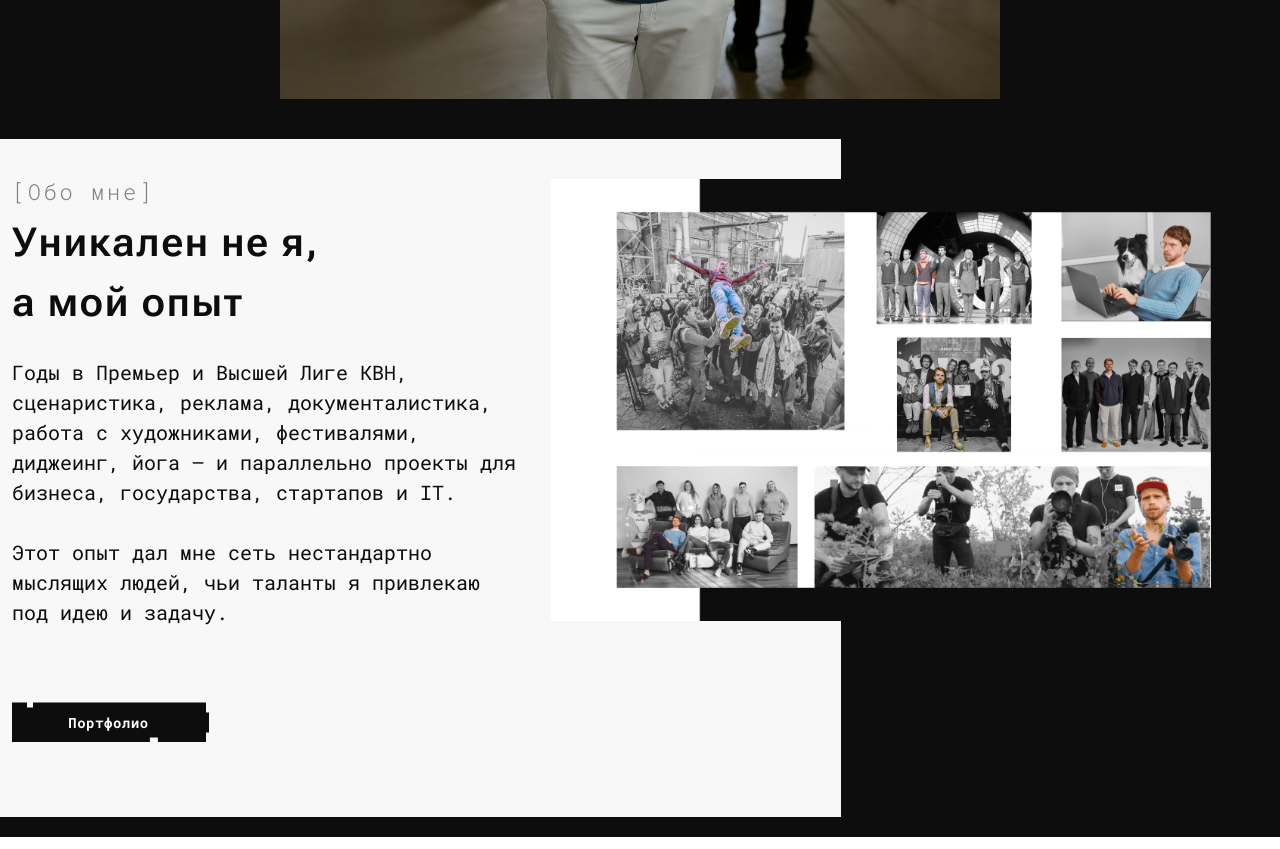
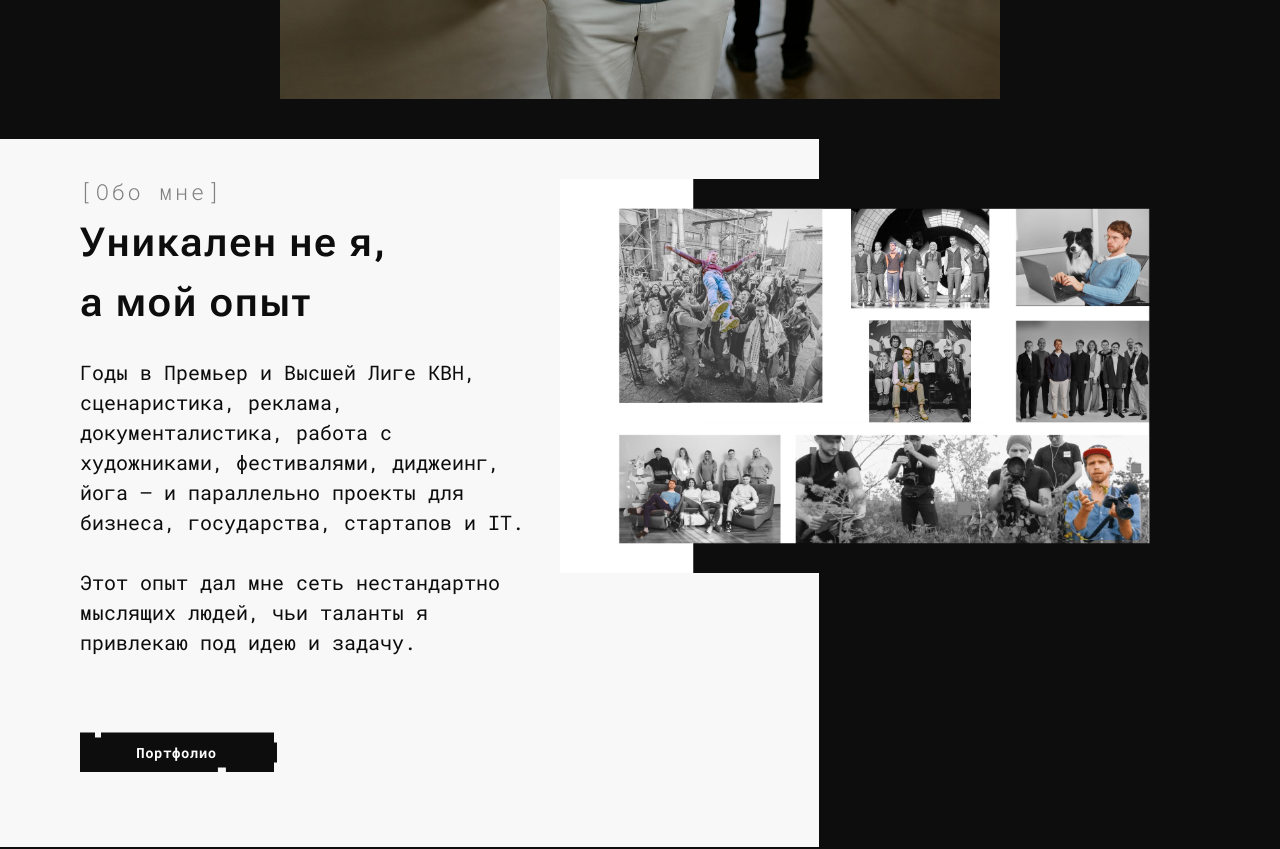
Before and after one commit to KseniaSafonova/producer, a Vue app: page / in a window 1280 px wide. Shown: the part 1080-1929 px from the top of the page. Built offline with nearby package versions, Linux system fonts and the light colour scheme.

Commit message:
Task edits (#24)
* fix: width button

* feat: add viewing scroll

* fix: menu

* fix: header, paddings, logo

* fix: link

* feat: add links

* fix: fields

---------

Co-authored-by: Polina Makarova <sunnyfur9@gmail.com>

```diff
--- a/src/components/common/BlockAbout/BlockAbout.vue
+++ b/src/components/common/BlockAbout/BlockAbout.vue
@@ -63,7 +63,7 @@ export default {
 
   methods: {
     checkScreen() {
-      this.isMobile = window.innerWidth <= 1200
+      this.isMobile = window.innerWidth <= 1023
     },
   },
 }
@@ -71,7 +71,7 @@ export default {
 
 <style lang="postcss">
 .block-about {
-  $sizeTablet: 1200px;
+  $sizeTablet: 1023px;
 
   overflow: hidden;
   padding-bottom: 28px;
@@ -95,8 +95,15 @@ export default {
   padding-right: 25%;
 
   @media screen and (max-width: $sizeTablet) {
-    margin: -15px -15px;
-    padding: 15px;
+    margin: -20px -38px;
+    padding: 20px 38px;
+  }
+
+  @media screen and (max-width: $sizeMobile) {
+    margin-left: -12px;
+    margin-right: -12px;
+    padding-right: 12px;
+    padding-left: 12px;
   }
 }
 
--- a/src/components/common/BlockContacts/BlockContacts.vue
+++ b/src/components/common/BlockContacts/BlockContacts.vue
@@ -166,6 +166,10 @@ const submitForm = async () => {
   max-width: 955px; /* согласованная ширина секции */
   margin: 0 auto;
 
+  @media (max-width: 1023px) {
+    gap: 60px;
+  }
+
   @media (max-width: $sizeMobile) {
     flex-direction: column;
     gap: 40px;
--- a/src/components/common/BlockHeader/BlockHeader.vue
+++ b/src/components/common/BlockHeader/BlockHeader.vue
@@ -158,7 +158,7 @@ export default {
 
 <style lang="postcss">
 .block-header {
-  $headerTabletSize: 850px;
+  $headerTabletSize: 880px;
 
   position: fixed;
   top: 0;
--- a/src/components/ui/BaseContainer/BaseContainer.vue
+++ b/src/components/ui/BaseContainer/BaseContainer.vue
@@ -70,5 +70,17 @@ export default {
   margin-right: auto;
   max-width: 1280px;
   width: 100%;
+  padding-left: 68px;
+  padding-right: 68px;
+
+  @media (max-width: 1023px) {
+    padding-left: 38px;
+    padding-right: 38px;
+  }
+
+  @media (max-width: $sizeMobile) {
+    padding-left: 0px;
+    padding-right: 0px;
+  }
 }
 </style>
```
